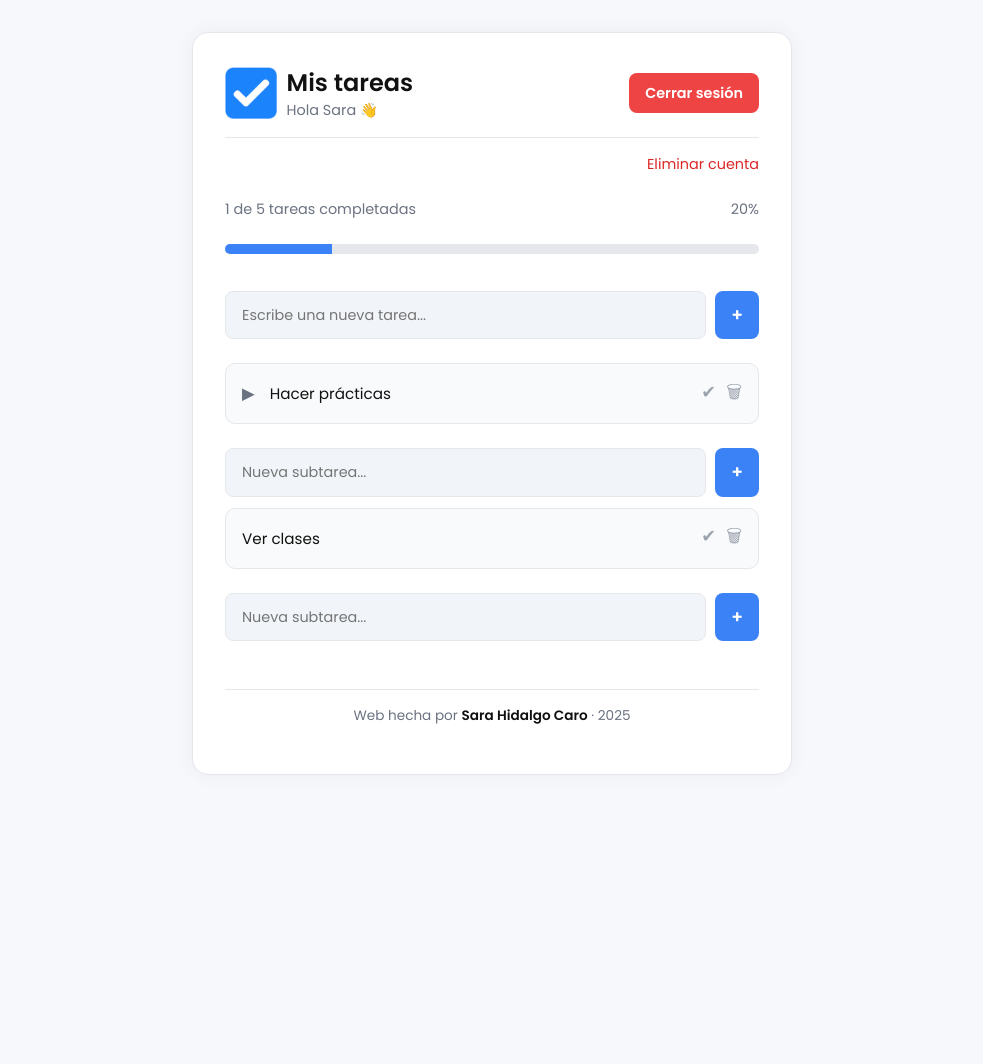
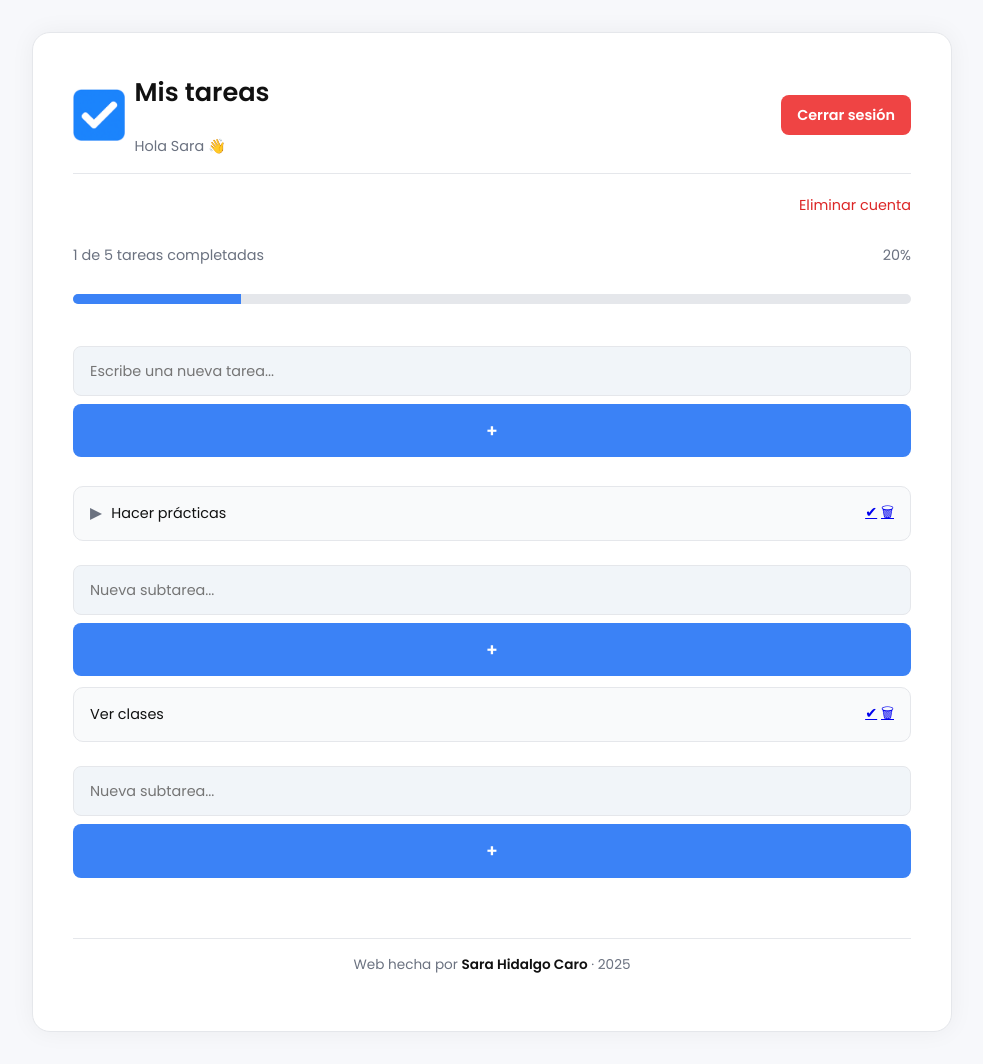
Before and after one commit to SAHICA-Code/tareasapp, a PHP site: page /dashboard.php in a window 1280 px wide. Shown: the whole page, without its empty margins (148-1131 px from the left). Before the commit the page ends 775 px from the top, so only its background shows below. Run offline with PHP 8.4, Linux system fonts and the light colour scheme; a user stored in the database is signed in; data comes from the database, SQL or seed files in the repository.

Commit message:
Update styles.css

```diff
--- a/assets/styles.css
+++ b/assets/styles.css
@@ -29,21 +29,69 @@
     font-size: 0.9rem;
 }
 
-/* Contenedor principal */
+/* ---------- CONTENEDOR GENERAL ---------- */
 .container {
     width: 100%;
-    max-width: 600px; /* Más ancho en escritorio */
+    max-width: 920px; /* ← aumentado a 920px */
     background-color: var(--panel);
     border: 1px solid var(--border);
-    border-radius: 16px;
-    padding: 2rem;
-    box-shadow: 0 0 20px rgba(0, 0, 0, 0.05);
+    border-radius: 18px;
+    padding: 2.5rem;
+    box-shadow: 0 0 25px rgba(0, 0, 0, 0.05);
     display: flex;
     flex-direction: column;
-    gap: 1.5rem;
+    gap: 1.8rem;
 }
 
-/* Header */
+/* ---------- LOGIN / REGISTRO ---------- */
+section {
+    width: 100%;
+}
+
+h1 {
+    text-align: center;
+    font-size: 1.8rem;
+    margin-bottom: 1.5rem;
+}
+
+form {
+    display: flex;
+    flex-direction: column;
+    gap: 1rem;
+}
+
+input {
+    background-color: #f1f5f9;
+    border: 1px solid var(--border);
+    border-radius: 8px;
+    padding: 0.9rem;
+    color: var(--text);
+    font-size: 1rem;
+    width: 100%;
+}
+
+input:focus {
+    outline: none;
+    border-color: var(--accent);
+    background-color: #ffffff;
+}
+
+button {
+    background-color: var(--accent);
+    color: white;
+    border: none;
+    border-radius: 8px;
+    padding: 0.9rem;
+    cursor: pointer;
+    font-weight: 600;
+    transition: background-color 0.2s ease;
+}
+
+button:hover {
+    background-color: #2563eb;
+}
+
+/* ---------- DASHBOARD ---------- */
 header {
     display: flex;
     justify-content: space-between;
@@ -66,8 +114,7 @@
 }
 
 header h1 {
-    margin: 0;
-    font-size: 1.5rem;
+    font-size: 1.6rem;
 }
 
 #user-name {
@@ -75,6 +122,7 @@
     color: var(--gray);
 }
 
+/* Botón cerrar sesión */
 .btn-logout {
     background-color: #ef4444;
     color: white;
@@ -108,7 +156,7 @@
     color: #b91c1c;
 }
 
-/* Progreso */
+/* ---------- PROGRESO ---------- */
 .progress-header {
     display: flex;
     justify-content: space-between;
@@ -137,7 +185,7 @@
     box-shadow: 0 0 10px rgba(34, 197, 94, 0.4);
 }
 
-/* Mensaje progreso completo */
+/* Mensaje de progreso */
 #progress-message {
     text-align: center;
     font-size: 0.9rem;
@@ -145,15 +193,15 @@
     font-weight: 600;
 }
 
-/* Input y botón en línea */
+/* ---------- INPUT Y BOTÓN EN LÍNEA ---------- */
 .task-input,
 .add-subtask-form,
 .nueva-tarea-container {
     display: flex;
     align-items: center;
-    justify-content: space-between;
-    gap: 0.6rem;
+    gap: 0.5rem;
     margin-top: 0.8rem;
+    width: 100%;
 }
 
 .task-input input,
@@ -163,15 +211,16 @@
     background-color: #f1f5f9;
     border: 1px solid var(--border);
     border-radius: 8px;
-    padding: 0.8rem 1rem;
+    padding: 0.85rem 1rem;
     font-size: 0.9rem;
     color: var(--text);
 }
 
+/* Botón al lado derecho del input */
 .task-input button,
 .add-subtask-form button,
 .add-task-btn {
-    padding: 0.7rem 1rem;
+    padding: 0.85rem 1rem;
     font-size: 1.1rem;
     background-color: var(--accent);
     color: white;
@@ -181,6 +230,7 @@
     cursor: pointer;
     transition: background-color 0.2s ease;
     flex-shrink: 0;
+    align-self: stretch; /* ocupa el alto del input */
 }
 
 .task-input button:hover,
@@ -189,7 +239,13 @@
     background-color: #2563eb;
 }
 
-/* Lista de tareas */
+/* Evita que el botón se salga en móvil */
+.task-input,
+.add-subtask-form {
+    overflow: hidden;
+}
+
+/* ---------- LISTA DE TAREAS ---------- */
 #task-list {
     list-style: none;
     display: flex;
@@ -218,24 +274,6 @@
     color: #9ca3af;
 }
 
-.task-header {
-    display: flex;
-    align-items: center;
-    gap: 0.6rem;
-    font-size: 0.95rem;
-}
-
-#task-list a {
-    color: #9ca3af;
-    font-size: 1.1rem;
-    margin-left: 0.4rem;
-    text-decoration: none;
-}
-
-#task-list a:hover {
-    color: var(--accent);
-}
-
 /* Subtareas */
 .subtask-list {
     margin-left: 2rem;
@@ -248,11 +286,6 @@
 
 .subtask-list.hidden {
     display: none;
-}
-
-.subtask-list li {
-    padding: 0.5rem 0.6rem;
-    border-radius: 6px;
 }
 
 /* Flecha desplegable */
@@ -270,10 +303,10 @@
     color: var(--accent);
 }
 
-/* Pie de página */
+/* ---------- PIE DE PÁGINA ---------- */
 .footer {
     text-align: center;
-    margin-top: 1.5rem;
+    margin-top: 2rem;
     padding: 1rem 0;
     color: var(--gray);
     font-size: 0.85rem;
@@ -294,11 +327,11 @@
     background-color: #16a34a !important;
 }
 
-/* Responsive (móvil) */
+/* ---------- RESPONSIVE ---------- */
 @media (max-width: 768px) {
     .container {
-        max-width: 90%;
-        padding: 1.4rem;
+        max-width: 95%;
+        padding: 1.5rem;
     }
 
     header h1 {
@@ -318,13 +351,3 @@
         padding: 0.6rem 0.8rem;
     }
 }
-
-@media (max-width: 480px) {
-    .container {
-        max-width: 95%;
-    }
-
-    body {
-        padding: 1rem;
-    }
-}
```
